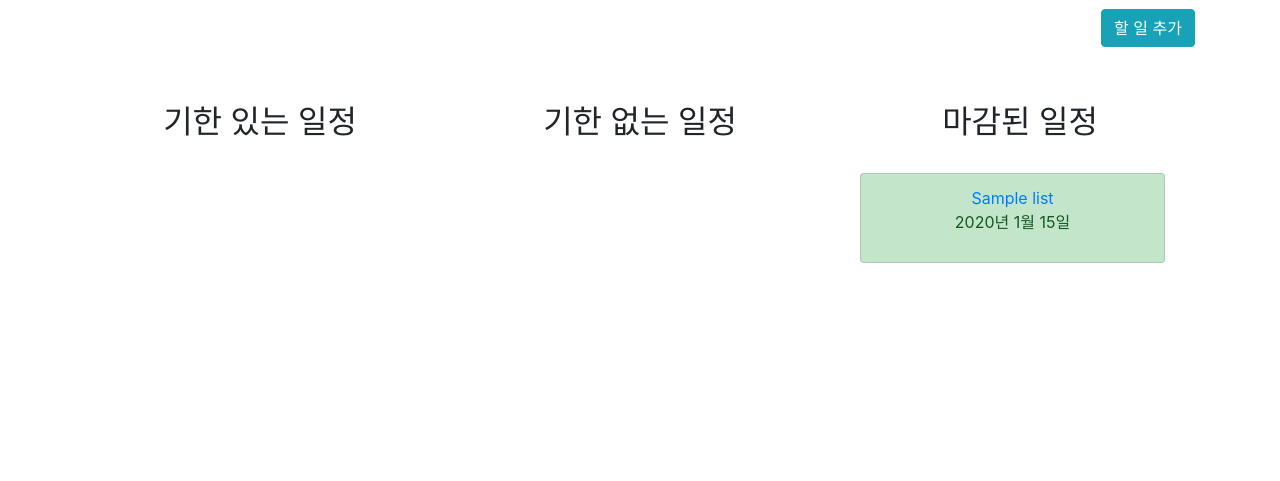
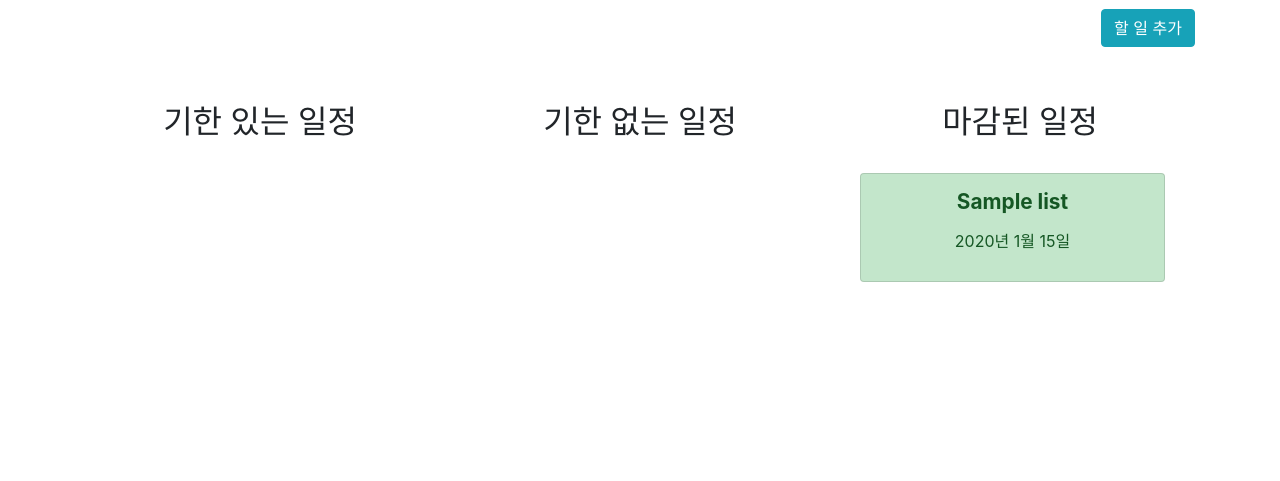
Before and after one commit to kosy318/todo-django, a Django app: page /board/ in a window 1280 px wide. Shown: the part 151-632 px from the top of the page. After the commit the page ends 433 px from the top, so only its background shows below. Run offline with Django 4.2, Linux system fonts and the light colour scheme; tables that the repository leaves empty hold one stand-in row (values such as "Sample post").

Commit message:
drag and drop updated

```diff
--- a/todo/board/templates/board/todo_list.html
+++ b/todo/board/templates/board/todo_list.html
@@ -6,9 +6,26 @@
 }
 
 .list-group {
-    height: 1000px;
+    height: 100vh;
 }
+
+.title{
+    font-weight: bold;
+    font-size: 1.3em;
+    margin-bottom: 0.7rem;
+}
+
+.list-group-item:hover {
+    filter: brightness(90%);
+}
+
 </style>
+
+<script>
+function moveToDetail(element) {
+    window.location.href = element.getAttribute("data-url");
+}
+</script>
 
 <div class="container text-center pt-5">
     <h1>오늘 할 일</h1>
@@ -30,6 +47,7 @@
 {#        <strong>마감이 가까운 일정!</strong> {{ close_end_day }}#}
 {#    </div>#}
 {#    {% endif %}#}
+
     <br>
     <div class="row">
         <div class="col-md-4">
@@ -37,8 +55,8 @@
                 <h2>기한 있는 일정</h2><br>
                 <div id="todo_list_endDate" class="list-group col">
                     {% for list in todo_list_endDate_non_complete %}
-                    <div class="list-group-item" div_pk="{{ list.no }}" priority="{{ list.priority }}">
-                        <a href="{% url 'board:board_detail' pk=list.no %}">{{ list.title }}</a>
+                    <div class="list-group-item" div_pk="{{ list.no }}" onclick="moveToDetail(this)" data-url="{% url 'board:board_detail' pk=list.no %}">
+                        <div class="title">{{ list.title }}</div>
                         <p>{{ list.end_date }}</p>
                     </div>
                     {% endfor %}
@@ -52,8 +70,8 @@
                 <div id="todo_list_no_endDate" class="list-group col">
                     {% with end_date="마감일 없음" %}
                     {% for list in todo_list_no_endDate %}
-                    <div class="list-group-item" div_pk="{{ list.no }}">
-                        <a href="{% url 'board:board_detail' pk=list.no %}">{{ list.title }}</a>
+                    <div class="list-group-item" div_pk="{{ list.no }}" onclick="moveToDetail(this)" data-url="{% url 'board:board_detail' pk=list.no %}">
+                        <div class="title">{{ list.title }}</div>
                         <p>{{ end_date }}</p>
                     </div>
                     {% endfor %}
@@ -69,13 +87,13 @@
                     {% with end_date="마감일 없음" %}
                     {% for list in todo_list_endDate_complete %}
                     {% if list.end_date == None %}
-                    <div class="list-group-item list-group-item-success" div_pk="{{ list.no }}" draggable="true">
-                        <a href="{% url 'board:board_detail' pk=list.no %}">{{ list.title }}</a>
+                    <div class="list-group-item list-group-item-success" div_pk="{{ list.no }}" onclick="moveToDetail(this)" data-url="{% url 'board:board_detail' pk=list.no %}">
+                        <div class="title">{{ list.title }}</div>
                         <p>{{ end_date }}</p>
                     </div>
                     {% else %}
-                    <div class="list-group-item list-group-item-success" div_pk="{{ list.no }}" draggable="true">
-                        <a href="{% url 'board:board_detail' pk=list.no %}">{{ list.title }}</a>
+                    <div class="list-group-item list-group-item-success" div_pk="{{ list.no }}" onclick="moveToDetail(this)" data-url="{% url 'board:board_detail' pk=list.no %}">
+                        <div class="title">{{ list.title }}</div>
                         <p>{{ list.end_date }}</p>
                     </div>
                     {% endif %}
@@ -114,10 +132,14 @@
 
                     // 드롭한 아이템의 내용
                     let content = droppedItem.html();
+                    let data_url = originalItem.attr("data-url");
 
                     if (isCompleted) {
                         // 마감된 일정에 추가
                         let newElement = $("<div class='list-group-item list-group-item-success' div_pk='" + originalItem.attr("div_pk") + "'>" + content + "</div>");
+                        newElement.attr("onclick", "moveToDetail(this)");
+                        newElement.attr("data-url", data_url);
+
                         $("#completed_list").append(newElement);
                        makeDraggableAndDroppable($("#completed_list .list-group-item"), $("#completed_list"), true);
                     } else {
@@ -125,11 +147,17 @@
                         if (originalItem.find("p").text() !== "마감일 없음") {
                             // 드롭한 아이템을 기한 있는 일정 목록에 추가
                             let newElement = $("<div class='list-group-item' div_pk='" + originalItem.attr("div_pk") + "'>" + content + "</div>");
+                            newElement.attr("onclick", "moveToDetail(this)");
+                            newElement.attr("data-url", data_url);
+
                             $("#todo_list_endDate").append(newElement);
                             makeDraggableAndDroppable($("#todo_list_endDate .list-group-item"), $("#todo_list_endDate"), false);
                         } else {
                             // 드롭한 아이템을 기한 없는 일정 목록에 추가
                             let newElement = $("<div class='list-group-item' div_pk='" + originalItem.attr("div_pk") + "'>" + content + "</div>");
+                            newElement.attr("onclick", "moveToDetail(this)");
+                            newElement.attr("data-url", data_url);
+
                             $("#todo_list_no_endDate").append(newElement);
                             makeDraggableAndDroppable($("#todo_list_no_endDate .list-group-item"), $("#todo_list_no_endDate"), false);
                         }
```
